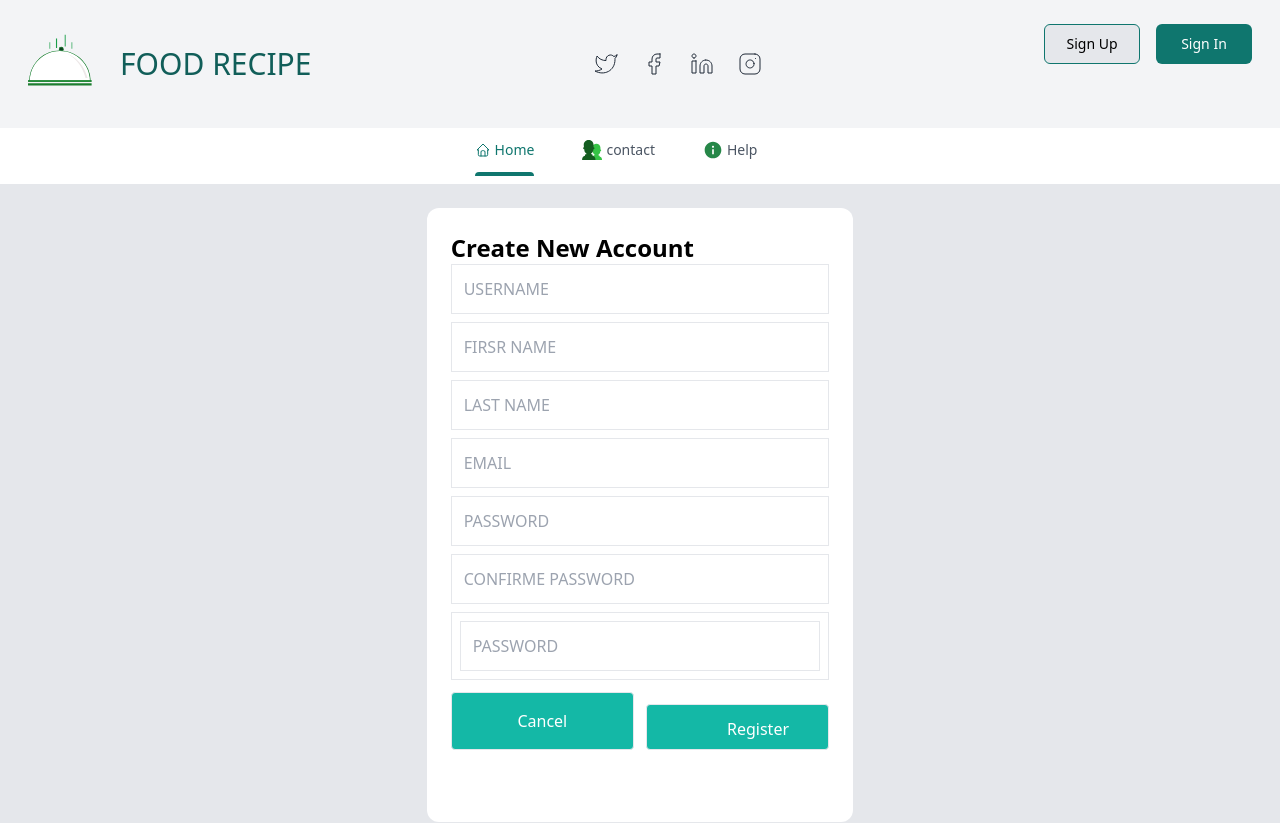
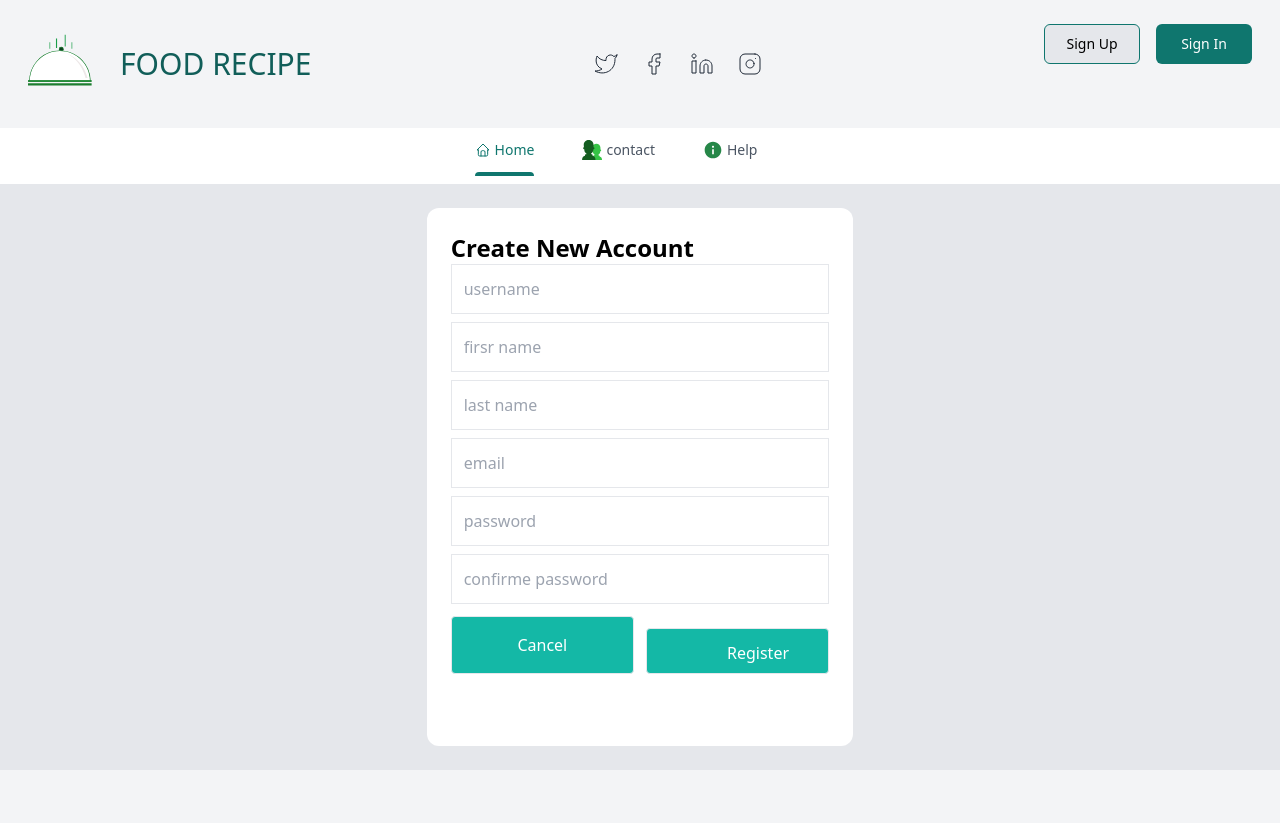
Before and after one commit to yadamoon/food-recipe, a React (Vite) app: page /Register_New_Account in a window 1280 px wide. Shown: the top 823 px of the page. Built offline with nearby package versions, Linux system fonts and the light colour scheme.

Commit message:
full-updated registerForm

```diff
--- a/src/components/forms/RegisterForm.jsx
+++ b/src/components/forms/RegisterForm.jsx
@@ -45,7 +45,7 @@ export default function RegisterForm() {
                 required: 'Enter a Title for the food please!',
               })}
               placeholder="USERNAME"
-              className="border p-3 col-span-1 md:col-span-1 "
+              className="border p-3 col-span-1 md:col-span-1 lowercase"
             />
             {errors.username && (
               <span className="text-red-700 col-span-1 ">
@@ -58,7 +58,7 @@ export default function RegisterForm() {
                 required: 'Enter First Name ',
               })}
               placeholder="FIRSR NAME"
-              className="border p-3 col-span-1 md:col-span-1 "
+              className="border p-3 col-span-1 md:col-span-1 lowercase "
             />
             {errors.firstname && (
               <span className="text-red-700 col-span-1 ">
@@ -70,7 +70,7 @@ export default function RegisterForm() {
                 required: 'Enter Last Name ',
               })}
               placeholder="LAST NAME "
-              className="border p-3 col-span-3 md:col-span-1 "
+              className="border p-3 col-span-3 md:col-span-1 lowercase"
             />
             {errors.lastname && (
               <span className="text-red-700 col-span-1  ">
@@ -85,12 +85,12 @@ export default function RegisterForm() {
                   message: 'Enter Your  Email',
                 },
                 pattern: {
-                  value: /[@#$%&]/,
+                  value: /[@]/,
                   message: 'Enter at least one special character',
                 },
               })}
-              placeholder="EMAIL"
-              className="border p-3 col-span-1 md:col-span-1 "
+              placeholder="Email"
+              className="border p-3 col-span-1 md:col-span-1 lowercase"
             />
             {errors.email && (
               <span className="text-red-700 col-span-1 ">
@@ -102,8 +102,8 @@ export default function RegisterForm() {
               {...register('password', {
                 required: 'Enter Password',
               })}
-              placeholder="PASSWORD "
-              className="border p-3 col-span-3 md:col-span-1 "
+              placeholder="Password "
+              className="border p-3 col-span-3 md:col-span-1 lowercase "
             />
             {errors.password && (
               <span className="text-red-700 col-span-1">
@@ -115,7 +115,7 @@ export default function RegisterForm() {
                 required: 'Password and Confirm Password Field do not match ',
               })}
               placeholder="CONFIRME PASSWORD "
-              className="border p-3 col-span-3 md:col-span-1 "
+              className="border p-3 col-span-3 md:col-span-1 lowercase "
             />
             {errors.confiremPassword && (
               <span className="text-red-700 col-span-1  ">
@@ -123,7 +123,7 @@ export default function RegisterForm() {
               </span>
             )}
 
-            <div className="border p-2 flex flex-col items-stretch space-y-1">
+            {/* <div className="border p-2 flex flex-col items-stretch space-y-1">
               <input
                 {...register('npassword', {
                   required: {
@@ -163,7 +163,7 @@ export default function RegisterForm() {
                   {errors.npassword.message}
                 </span>
               )}
-            </div>
+            </div> */}
           </div>
 
           <div className=" grid grid-cols-2 gap-3 space-y-3">
```
